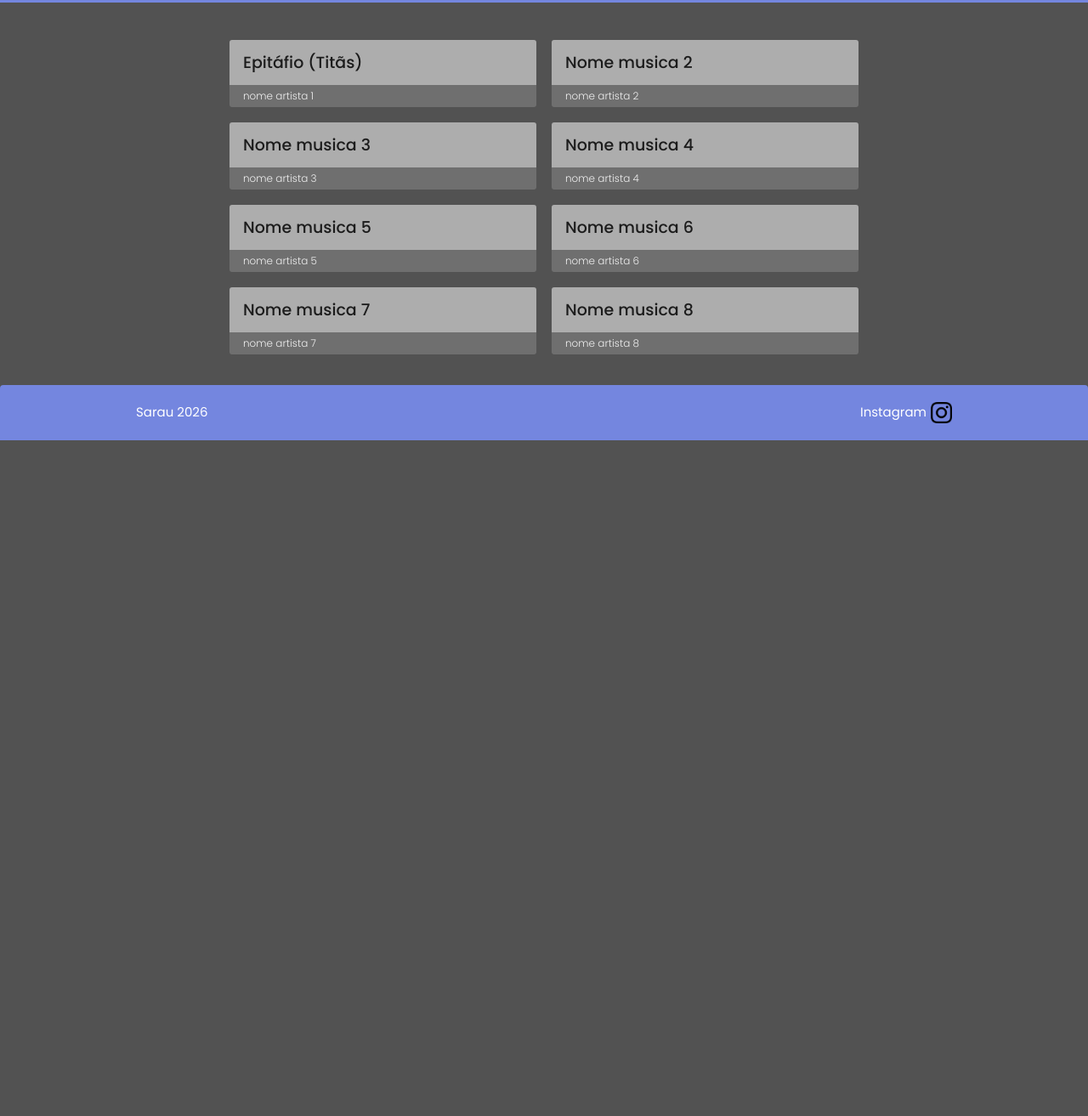
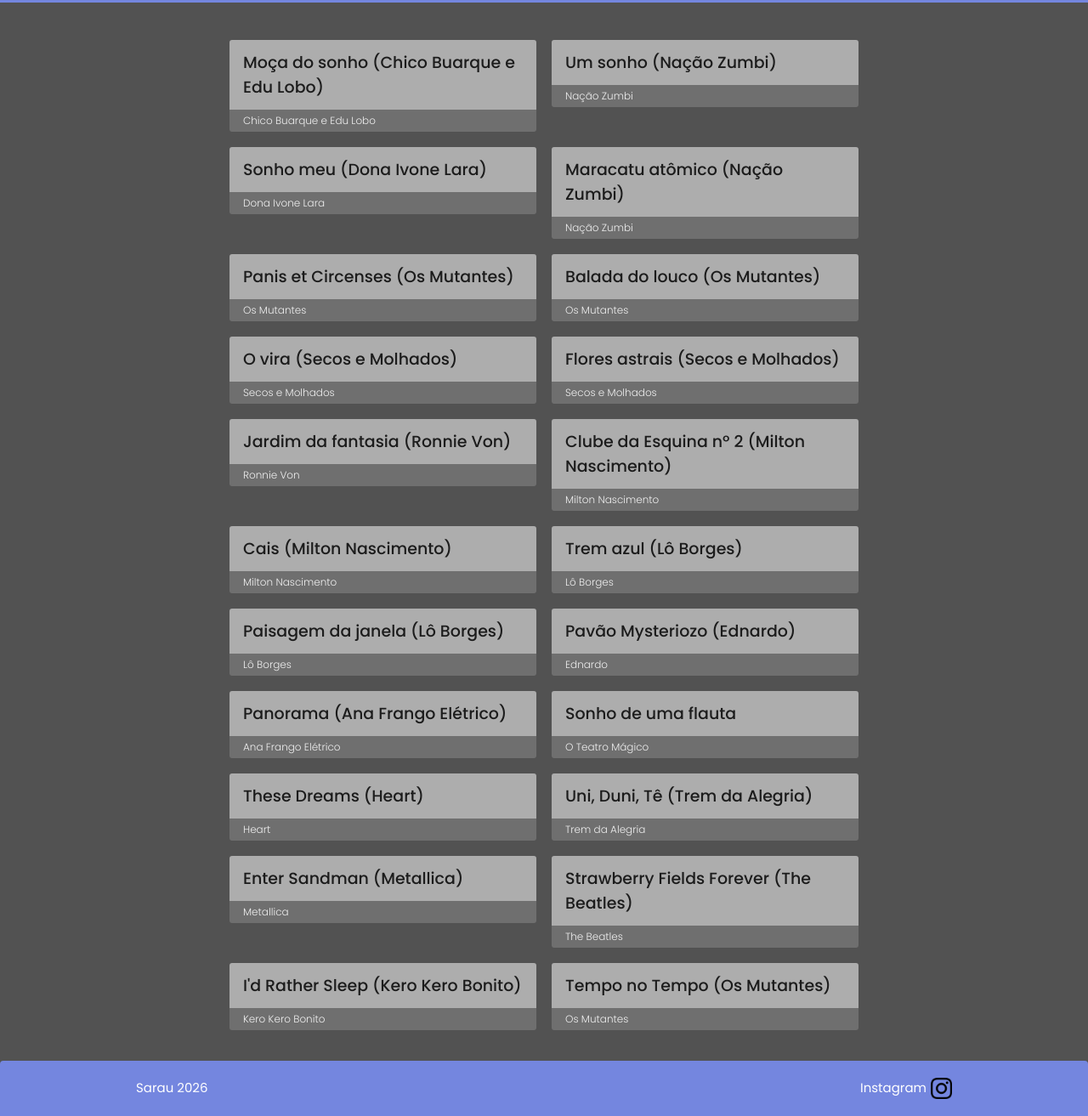
Before and after one commit to SarauIMA26/Inscricao, a plain HTML site: page musica.html in a window 1280 px wide. Shown: the part 104-1417 px from the top of the page at 85% size. Before the commit the page ends 800 px from the top, so only its background shows below. Drawn offline with Linux system fonts and the light colour scheme; a web font is replaced by a local one.

Commit message:
add music

```diff
--- a/musica.html
+++ b/musica.html
@@ -15,41 +15,159 @@
 
   <main class="musica-list">
 
-    <a href="inscricao.html?musica=Epitáfio">
+    <a href="inscricao.html?musica=Moça do sonho">
   <div class="musica-item">
-        <div class="musica-nome">Epitáfio (Titãs)</div>
-        <div class="musica-artista">nome artista 1</div>
+    <div class="musica-nome">Moça do sonho (Chico Buarque e Edu Lobo)</div>
+    <div class="musica-artista">Chico Buarque e Edu Lobo</div>
   </div>
 </a>
 
+<a href="inscricao.html?musica=Um sonho">
   <div class="musica-item">
-      <div class="musica-nome">Nome musica 2</div>
-      <div class="musica-artista">nome artista 2</div>
+    <div class="musica-nome">Um sonho (Nação Zumbi)</div>
+    <div class="musica-artista">Nação Zumbi</div>
   </div>
+</a>
+
+<a href="inscricao.html?musica=Sonho meu">
   <div class="musica-item">
-      <div class="musica-nome">Nome musica 3</div>
-      <div class="musica-artista">nome artista 3</div>
+    <div class="musica-nome">Sonho meu (Dona Ivone Lara)</div>
+    <div class="musica-artista">Dona Ivone Lara</div>
   </div>
+</a>
+
+<a href="inscricao.html?musica=Maracatu atomico">
   <div class="musica-item">
-      <div class="musica-nome">Nome musica 4</div>
-      <div class="musica-artista">nome artista 4</div>
+    <div class="musica-nome">Maracatu atômico (Nação Zumbi)</div>
+    <div class="musica-artista">Nação Zumbi</div>
   </div>
+</a>
+
+<a href="inscricao.html?musica=Pani et circenses">
   <div class="musica-item">
-      <div class="musica-nome">Nome musica 5</div>
-      <div class="musica-artista">nome artista 5</div>
+    <div class="musica-nome">Panis et Circenses (Os Mutantes)</div>
+    <div class="musica-artista">Os Mutantes</div>
   </div>
+</a>
+
+<a href="inscricao.html?musica=Balada do louco">
   <div class="musica-item">
-      <div class="musica-nome">Nome musica 6</div>
-      <div class="musica-artista">nome artista 6</div>
+    <div class="musica-nome">Balada do louco (Os Mutantes)</div>
+    <div class="musica-artista">Os Mutantes</div>
   </div>
+</a>
+
+<a href="inscricao.html?musica=O vira">
   <div class="musica-item">
-      <div class="musica-nome">Nome musica 7</div>
-      <div class="musica-artista">nome artista 7</div>
+    <div class="musica-nome">O vira (Secos e Molhados)</div>
+    <div class="musica-artista">Secos e Molhados</div>
   </div>
+</a>
+
+<a href="inscricao.html?musica=Flores astrais">
   <div class="musica-item">
-      <div class="musica-nome">Nome musica 8</div>
-      <div class="musica-artista">nome artista 8</div>
+    <div class="musica-nome">Flores astrais (Secos e Molhados)</div>
+    <div class="musica-artista">Secos e Molhados</div>
   </div>
+</a>
+
+<a href="inscricao.html?musica=Jardim da fantasia">
+  <div class="musica-item">
+    <div class="musica-nome">Jardim da fantasia (Ronnie Von)</div>
+    <div class="musica-artista">Ronnie Von</div>
+  </div>
+</a>
+
+<a href="inscricao.html?musica=Clube da esquina n 2">
+  <div class="musica-item">
+    <div class="musica-nome">Clube da Esquina nº 2 (Milton Nascimento)</div>
+    <div class="musica-artista">Milton Nascimento</div>
+  </div>
+</a>
+
+<a href="inscricao.html?musica=Cais">
+  <div class="musica-item">
+    <div class="musica-nome">Cais (Milton Nascimento)</div>
+    <div class="musica-artista">Milton Nascimento</div>
+  </div>
+</a>
+
+<a href="inscricao.html?musica=Trem azul">
+  <div class="musica-item">
+    <div class="musica-nome">Trem azul (Lô Borges)</div>
+    <div class="musica-artista">Lô Borges</div>
+  </div>
+</a>
+
+<a href="inscricao.html?musica=Paisagem da janela">
+  <div class="musica-item">
+    <div class="musica-nome">Paisagem da janela (Lô Borges)</div>
+    <div class="musica-artista">Lô Borges</div>
+  </div>
+</a>
+
+<a href="inscricao.html?musica=Pavão mysteriozo">
+  <div class="musica-item">
+    <div class="musica-nome">Pavão Mysteriozo (Ednardo)</div>
+    <div class="musica-artista">Ednardo</div>
+  </div>
+</a>
+
+<a href="inscricao.html?musica=Panorama">
+  <div class="musica-item">
+    <div class="musica-nome">Panorama (Ana Frango Elétrico)</div>
+    <div class="musica-artista">Ana Frango Elétrico</div>
+  </div>
+</a>
+
+<a href="inscricao.html?musica=Sonho de uma flauta">
+  <div class="musica-item">
+    <div class="musica-nome">Sonho de uma flauta</div>
+    <div class="musica-artista">O Teatro Mágico</div>
+  </div>
+</a>
+
+<a href="inscricao.html?musica=These dreams">
+  <div class="musica-item">
+    <div class="musica-nome">These Dreams (Heart)</div>
+    <div class="musica-artista">Heart</div>
+  </div>
+</a>
+
+<a href="inscricao.html?musica=Uni, Duni, te">
+  <div class="musica-item">
+    <div class="musica-nome">Uni, Duni, Tê (Trem da Alegria)</div>
+    <div class="musica-artista">Trem da Alegria</div>
+  </div>
+</a>
+
+<a href="inscricao.html?musica=Enter Sandman">
+  <div class="musica-item">
+    <div class="musica-nome">Enter Sandman (Metallica)</div>
+    <div class="musica-artista">Metallica</div>
+  </div>
+</a>
+
+<a href="inscricao.html?musica=Strawberry Fields Forever">
+  <div class="musica-item">
+    <div class="musica-nome">Strawberry Fields Forever (The Beatles)</div>
+    <div class="musica-artista">The Beatles</div>
+  </div>
+</a>
+
+<a href="inscricao.html?musica=I'd Rather Sleep">
+  <div class="musica-item">
+    <div class="musica-nome">I'd Rather Sleep (Kero Kero Bonito)</div>
+    <div class="musica-artista">Kero Kero Bonito</div>
+  </div>
+</a>
+
+<a href="inscricao.html?musica=Tempo no Tempo">
+  <div class="musica-item">
+    <div class="musica-nome">Tempo no Tempo (Os Mutantes)</div>
+    <div class="musica-artista">Os Mutantes</div>
+  </div>
+</a>
   </main>
 
   <footer class="site-footer">
```
Lines whose indentation alone changed are shown as unchanged.
